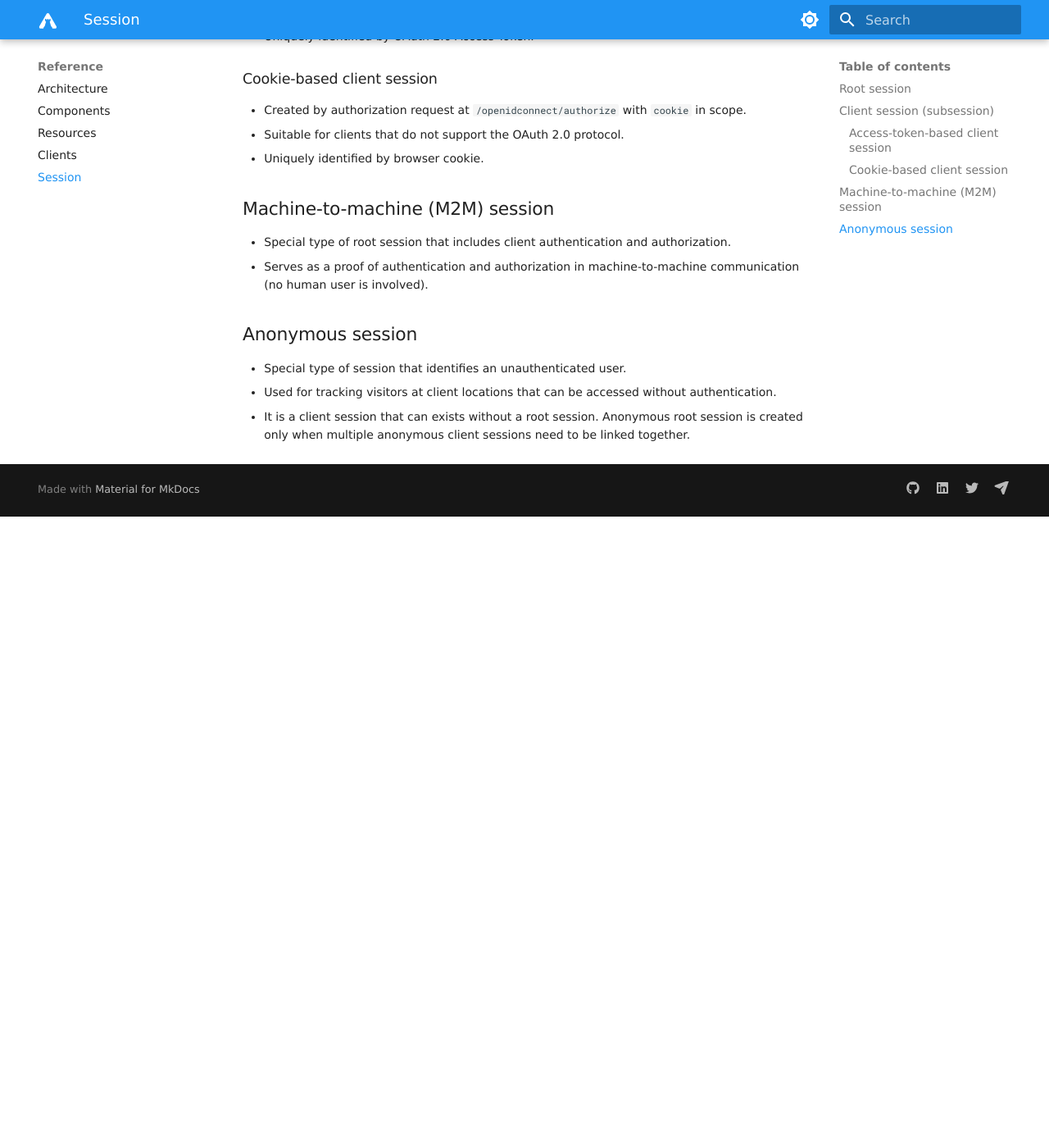
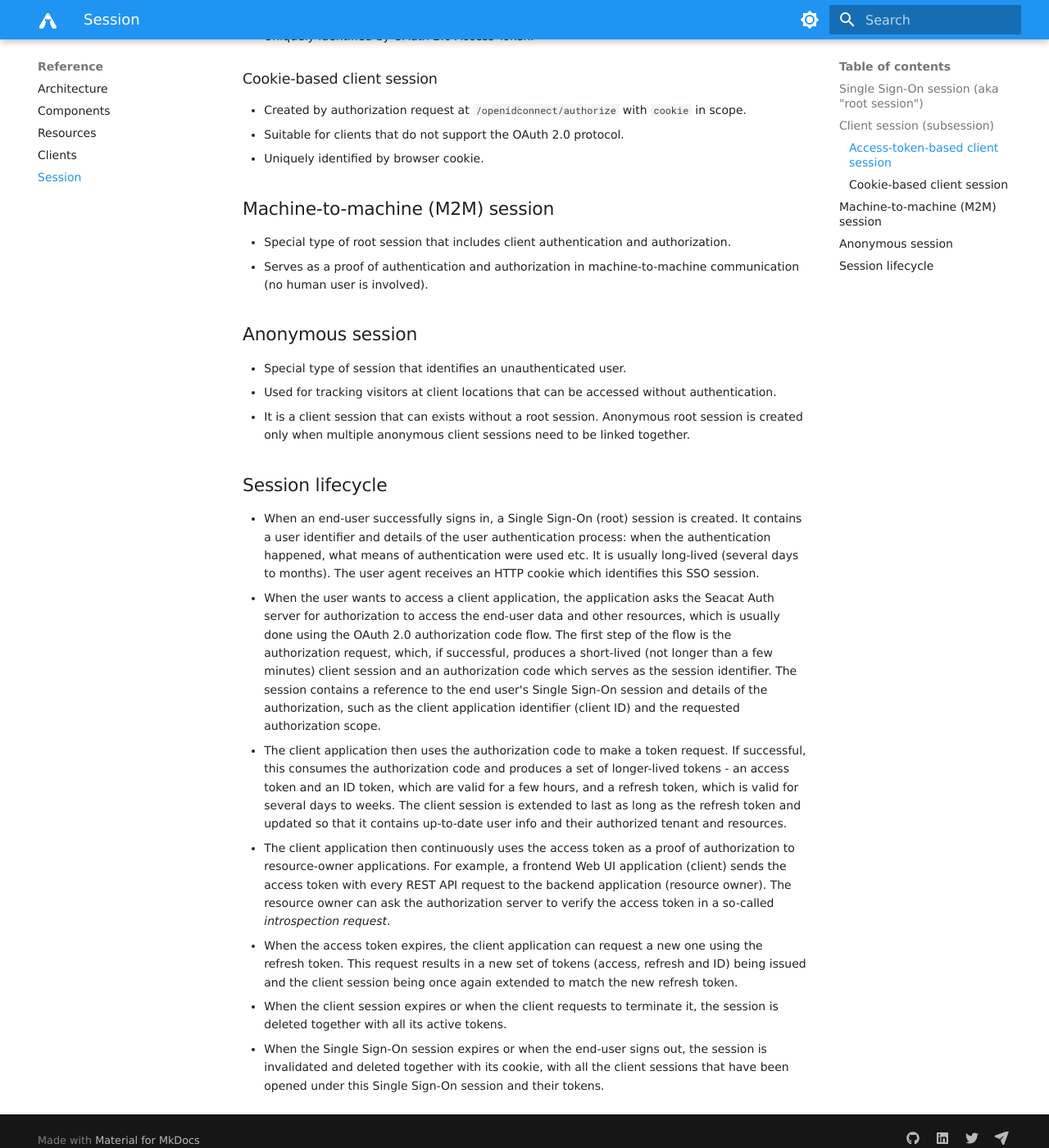
Before and after one commit to TeskaLabs/seacat-auth, an MkDocs documentation site: the page built from docs/reference/session.md, in a window 1280 px wide and 1400 px high, scrolled down 804 px. Shown: the whole window at 82% size. Built offline with MkDocs 1.6.1 and Material for MkDocs 9.7.7, drawn with Linux system fonts in a browser that asks for light colours; some web fonts are replaced; before the commit the page ends 1434 px from its top, so only the background shows below that; some of the changed text lies outside the part shown.

Commit message:
session lifecycle description

```diff
--- a/docs/reference/session.md
+++ b/docs/reference/session.md
@@ -9,9 +9,9 @@ title: Session
   Client sessions can be either *access-token-based* or *cookie-based*.
   Furthermore, there are special session types: *machine-to-machine* and *anonymous* session.
 
-## Root session
+## Single Sign-On session (aka "root session")
 
-- Root session is created at user login.
+- Created at user login.
 - Used as a proof of user authentication (Single Sign-On) for OAuth authorization requests.
 - Uniquely identified by a browser cookie (called `SeaCatSCI` by default).
 
@@ -20,7 +20,7 @@ title: Session
 - Used as a proof of user and client authorization.
 - Created as a result of a successful OAuth authorization request at `/openidconnect/authorize` endpoint.
 - Descends from a root session; user root session is a prerequisite to creating a client session for that user.
-- Uniquely identified either by OAuth 2.0 Access Token or by browser cookie.
+- Uniquely identified either by OAuth 2.0 tokens or by HTTP cookie.
 
 ### Access-token-based client session
 
@@ -45,3 +45,33 @@ title: Session
 - Used for tracking visitors at client locations that can be accessed without authentication.
 - It is a client session that can exists without a root session. Anonymous root session is created only when
   multiple anonymous client sessions need to be linked together.
+
+## Session lifecycle
+
+- When an end-user successfully signs in, a Single Sign-On (root) session is created.
+  It contains a user identifier and details of the user authentication process: when the authentication happened,
+  what means of authentication were used etc. It is usually long-lived (several days to months).
+  The user agent receives an HTTP cookie which identifies this SSO session.
+- When the user wants to access a client application, the application asks the Seacat Auth server for authorization
+  to access the end-user data and other resources, which is usually done using the OAuth 2.0 authorization code flow.
+  The first step of the flow is the authorization request, which, if successful, produces a short-lived (not longer
+  than a few minutes) client session and an authorization code which serves as the session identifier.
+  The session contains a reference to the end user's Single Sign-On session and details of the authorization,
+  such as the client application identifier (client ID) and the requested authorization scope.
+- The client application then uses the authorization code to make a token request.
+  If successful, this consumes the authorization code and produces a set of longer-lived tokens - an access token
+  and an ID token, which are valid for a few hours, and a refresh token, which is valid for several days to weeks.
+  The client session is extended to last as long as the refresh token and updated so that it contains up-to-date user
+  info and their authorized tenant and resources.
+- The client application then continuously uses the access token as a proof of authorization to resource-owner
+  applications. For example, a frontend Web UI application (client) sends the access token with every REST API request
+  to the backend application (resource owner). The resource owner can ask the authorization server to verify
+  the access token in a so-called _introspection request_.
+- When the access token expires, the client application can request a new one using the refresh token.
+  This request results in a new set of tokens (access, refresh and ID) being issued and the client session being
+  once again extended to match the new refresh token.
+- When the client session expires or when the client requests to terminate it, the session is deleted together with
+  all its active tokens.
+- When the Single Sign-On session expires or when the end-user signs out, the session is invalidated and deleted
+  together with its cookie, with all the client sessions that have been opened under this Single Sign-On session
+  and their tokens.
```
